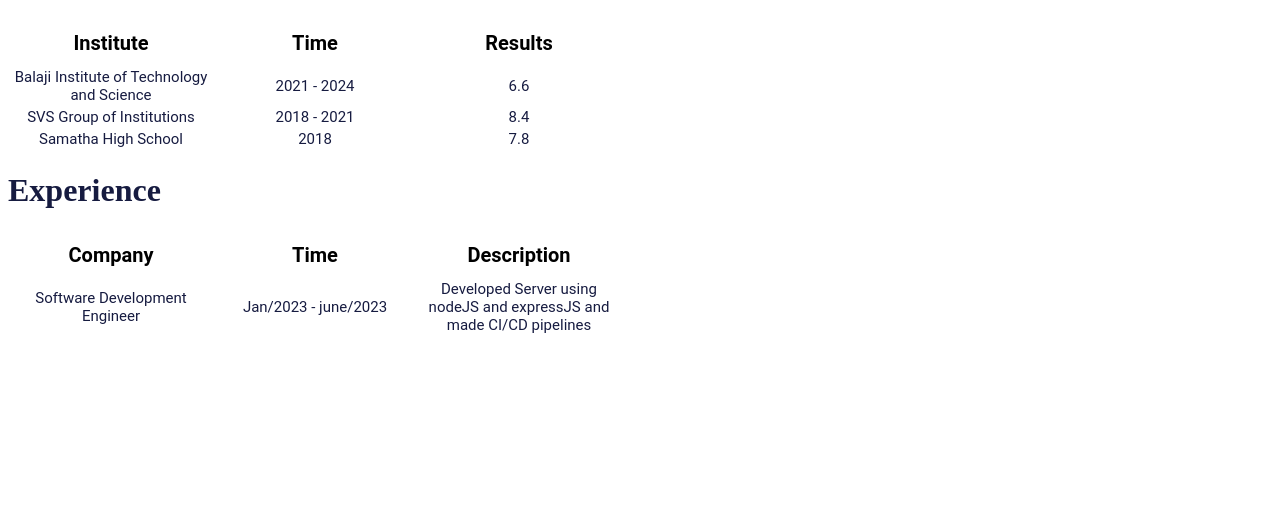
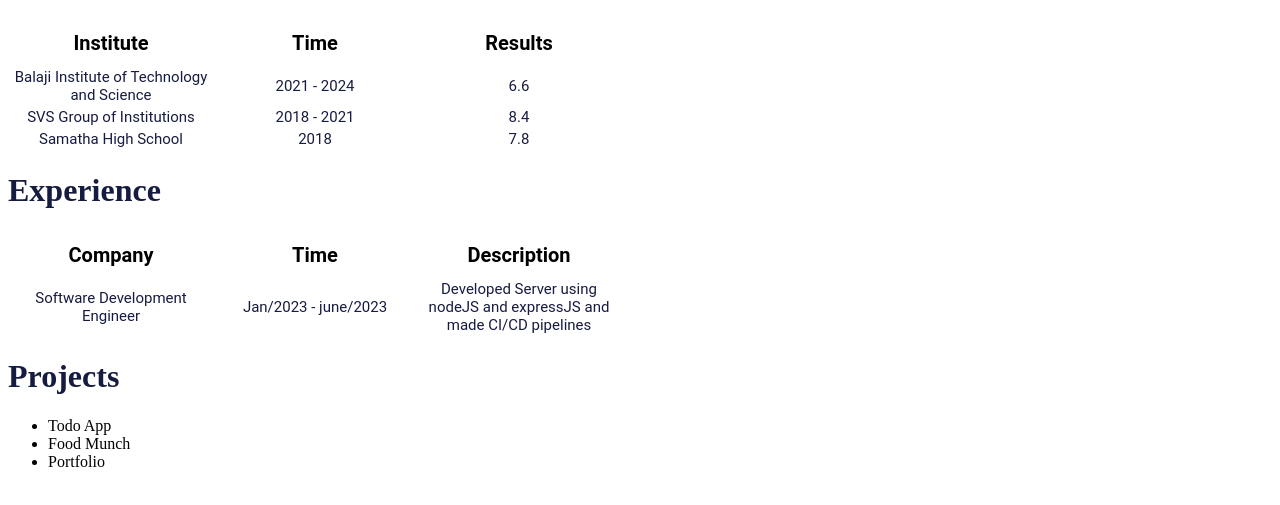
Before and after one commit to axxxay/PCVP-1, a website: page index.html in a window 1280 px wide. Shown: the part 289-794 px from the top of the page. Drawn offline with Linux system fonts and the light colour scheme.

Commit message:
first commit of PCVP-5

```diff
--- a/index.html
+++ b/index.html
@@ -59,5 +59,13 @@
             </tr>
           </table>
     </div>
+    <div id="projects_section">
+        <h1 id="projects_title">Projects</h1>
+        <ul>
+            <li id="projects_list">Todo App</li>
+            <li id="projects_list">Food Munch</li>
+            <li id="projects_list">Portfolio</li>
+        </ul>
+    </div>
 </body>
 </html>
--- a/style.css
+++ b/style.css
@@ -50,3 +50,6 @@
     width: 200px;
     text-align: center;
 }
+#projects_title {
+    color: #161B40;
+}
```
